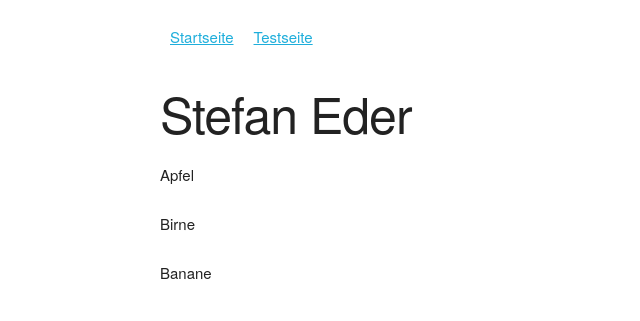
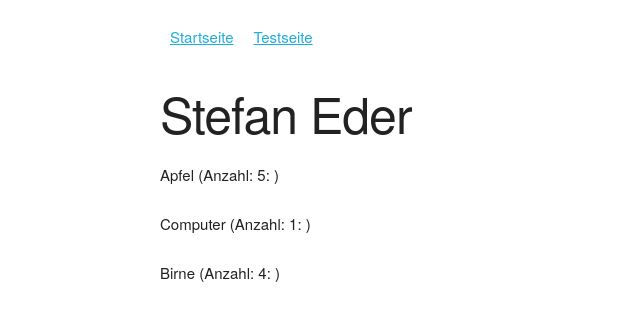
Before and after one commit to MasterEda92/FlaskTest, a Flask app: page / in a window 1280 px wide. Shown: the top 321 px of the page, without its empty margins (0-640 px from the left). Run offline with Flask 2, Linux system fonts and the light colour scheme.

Commit message:
add Item class and assign to start template

```diff
--- a/main.py
+++ b/main.py
@@ -10,9 +10,19 @@
 app = Flask(__name__)
 
 
+class Item:
+    def __init__(self, name, amount):
+        self.name = name
+        self.amount = amount
+
+
 @app.route("/")
 def hello_world():
-    items = ["Apfel", "Birne", "Banane"]
+    items = [
+        Item("Apfel", 5),
+        Item("Computer", 1),
+        Item("Birne", 4)
+    ]
 
     out = render_template("start.html", name="Stefan Eder", items=items)
     return out
--- a/templates/start.html
+++ b/templates/start.html
@@ -4,6 +4,6 @@
     <h1>{{ name }}</h1>
 
     {% for item in items %}
-        <p>{{ item }}</p>
+        <p>{{ item.name }}  (Anzahl: {{ item.amount }}: )</p>
     {% endfor %}
 {% endblock %}
```
